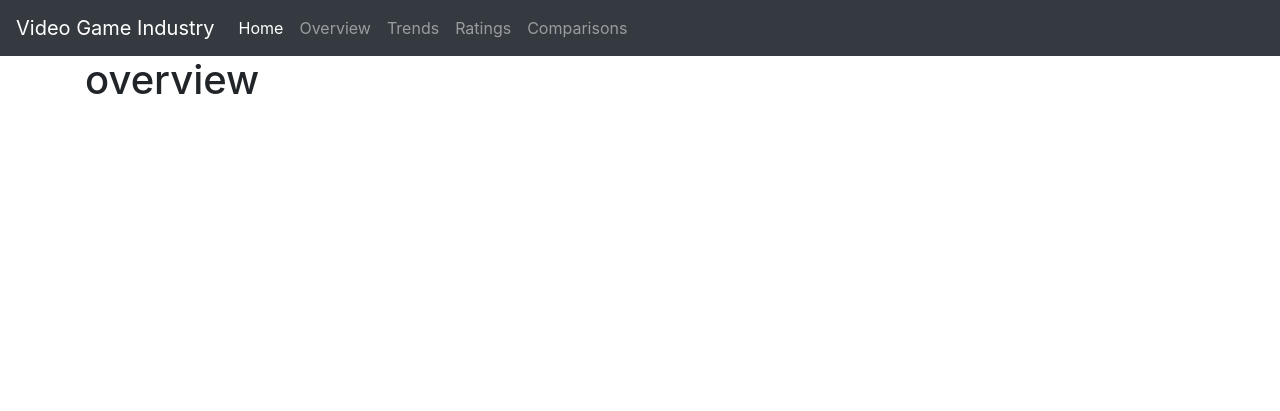
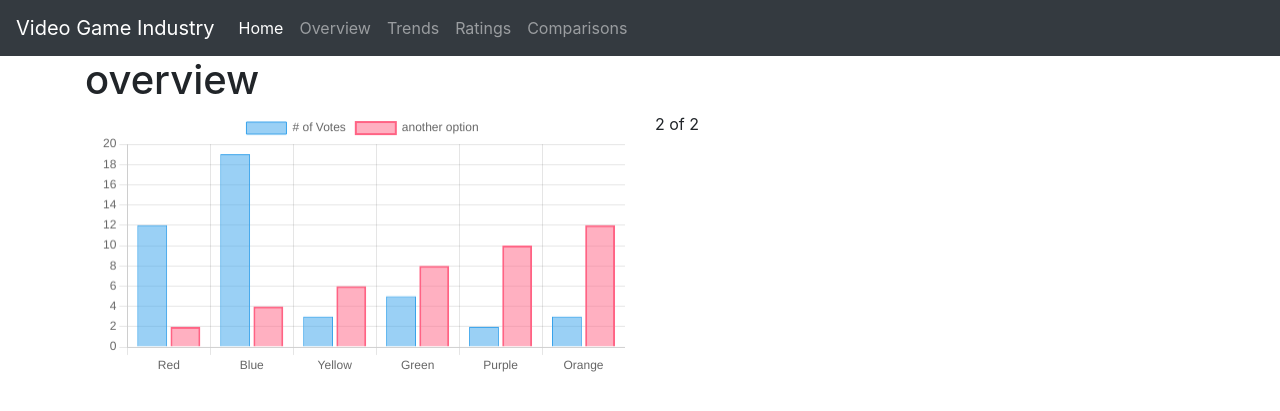
Before and after one commit to bacanije/Project-3---Data-Visualization, a Flask app: page /overview in a window 1280 px wide. Shown: the top 411 px of the page. Run offline with Flask 3, Linux system fonts and the light colour scheme; some libraries are stand-ins or nearby versions.

Commit message:
working with flask app

```diff
--- a/Flask/application/routes.py
+++ b/Flask/application/routes.py
@@ -8,7 +8,19 @@ import plotly.express as px
 
 @app.route("/")
 def home():
-    return render_template("index.html", title = "Home")
+
+    df= pd.DataFrame({"Game": ["Game1", "Game2", "Game3", "Game4"],
+                 "Canada": [4,5,6,7],
+                 "EU": [6,3,4,9],
+                  "Japan": [2,5,4,6]})
+    fig = px.bar(df, x="Game", y=["Canada","EU", "Japan"],
+             height=400)
+
+    graphJSON = json.dumps(fig, cls=plotly.utils.PlotlyJSONEncoder)
+
+    return render_template("index.html", graphJSON = graphJSON, title="home")
+
+
 
 @app.route("/overview")
 def overview():
--- a/Flask/application/templates/layout.html
+++ b/Flask/application/templates/layout.html
@@ -8,6 +8,9 @@
 
     <!-- Bootstrap CSS -->
     <link rel="stylesheet" href="https://cdn.jsdelivr.net/npm/bootstrap@4.0.0/dist/css/bootstrap.min.css" integrity="sha384-Gn5384xqQ1aoWXA+058RXPxPg6fy4IWvTNh0E263XmFcJlSAwiGgFAW/dAiS6JXm" crossorigin="anonymous">
+
+   <!-- Chart.js CDN -->
+    <script src="https://cdn.jsdelivr.net/npm/chart.js"></script>
 
     {% if title%}
         <title>Video Games - {{title}}</title>
--- a/Flask/application/templates/overview.html
+++ b/Flask/application/templates/overview.html
@@ -2,6 +2,48 @@
 {% block content %}
 <h1>overview</h1>
 
+<div class="container">
+    <div class="row">
+      <div class="col">
+        <canvas id="myChart"></canvas>
+      </div>
+      <div class="col">
+        2 of 2
+      </div>
+    </div>
+</div>
+
+
+
+
+    {% block javascript%}
+        <script>
+            const ctx = document.getElementById('myChart');
+
+            new Chart(ctx, {
+              type: 'bar',
+              data: {
+                labels: ['Red', 'Blue', 'Yellow', 'Green', 'Purple', 'Orange'],
+                datasets: [{
+                  label: '# of Votes',
+                  data: [12, 19, 3, 5, 2, 3],
+                  borderWidth: 1
+                  },
+                  {label: "another option",
+                  data: [2,4,6,8,10,12],
+                  borderWidth:2}]
+              },
+              options: {
+                scales: {
+                  y: {
+                    beginAtZero: true
+                  }
+                }
+              }
+            });
+          </script>
+        {% endblock %}
+      </div>
 
 
 
```
Also changed, not shown: Flask/application/templates/index.html (+31 -3 lines).
